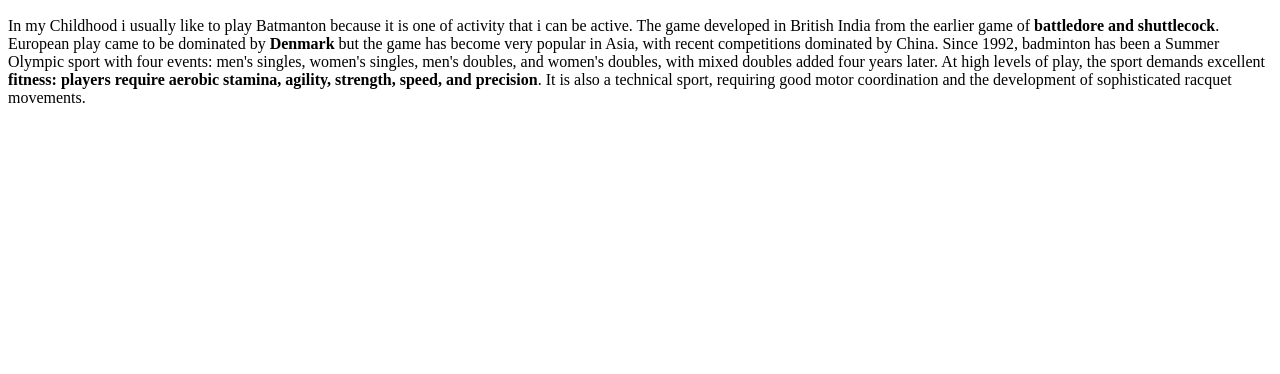
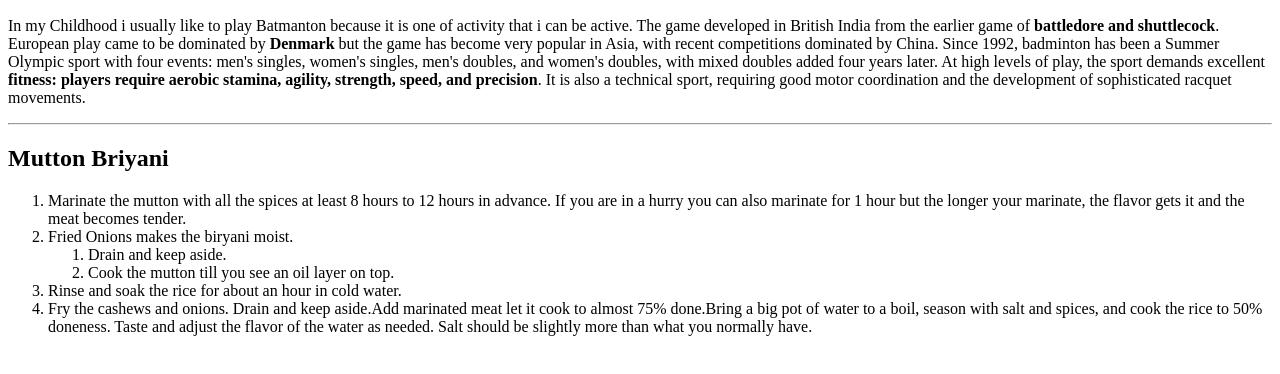
Before and after one commit to 44-563-Web-Apps-S21/webapps-s21-assignment-3-sarvepallibalu04, a plain HTML site: page index.html in a window 1280 px wide. Shown: the part 110-484 px from the top of the page. Drawn offline with Linux system fonts and the light colour scheme.

Commit message:
added ordered list

```diff
--- a/index.html
+++ b/index.html
@@ -16,4 +16,18 @@
      players require aerobic stamina, agility, strength, speed, and precision</b>. It is also a technical
       sport, requiring good motor coordination and the development of sophisticated racquet movements.</p>
 </body>
+<hr>
+<h2>Mutton Briyani</h2>
+
+<ol>
+  <li>Marinate the mutton with all the spices at least 8 hours to 12 hours in advance. If you are in a hurry you can also marinate for 1 hour but the longer your marinate, the flavor gets it and the meat becomes tender.</li>
+  <li>Fried Onions makes the biryani moist.</li>
+    <ol>
+      <li> Drain and keep aside.</li>
+      <li> Cook the mutton till you see an oil layer on top.</li>
+    </ol>
+  </li>
+  <li> Rinse and soak the rice for about an hour in cold water.</li>
+  <li> Fry the cashews and onions. Drain and keep aside.Add marinated meat let it cook to almost 75% done.Bring a big pot of water to a boil, season with salt and spices, and cook the rice to 50% doneness. Taste and adjust the flavor of the water as needed. Salt should be slightly more than what you normally have.</li>
+</ol>
 </html>
```
Also changed, not shown: aboutme.html (added, +19 -0 lines).
